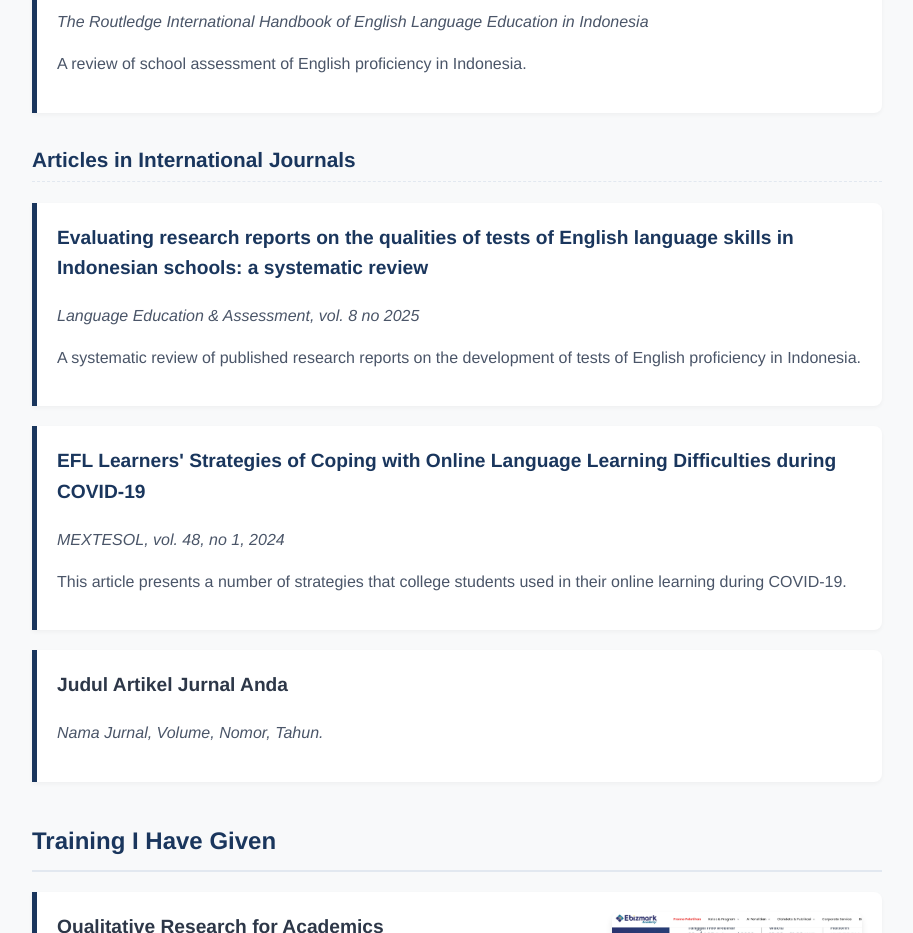
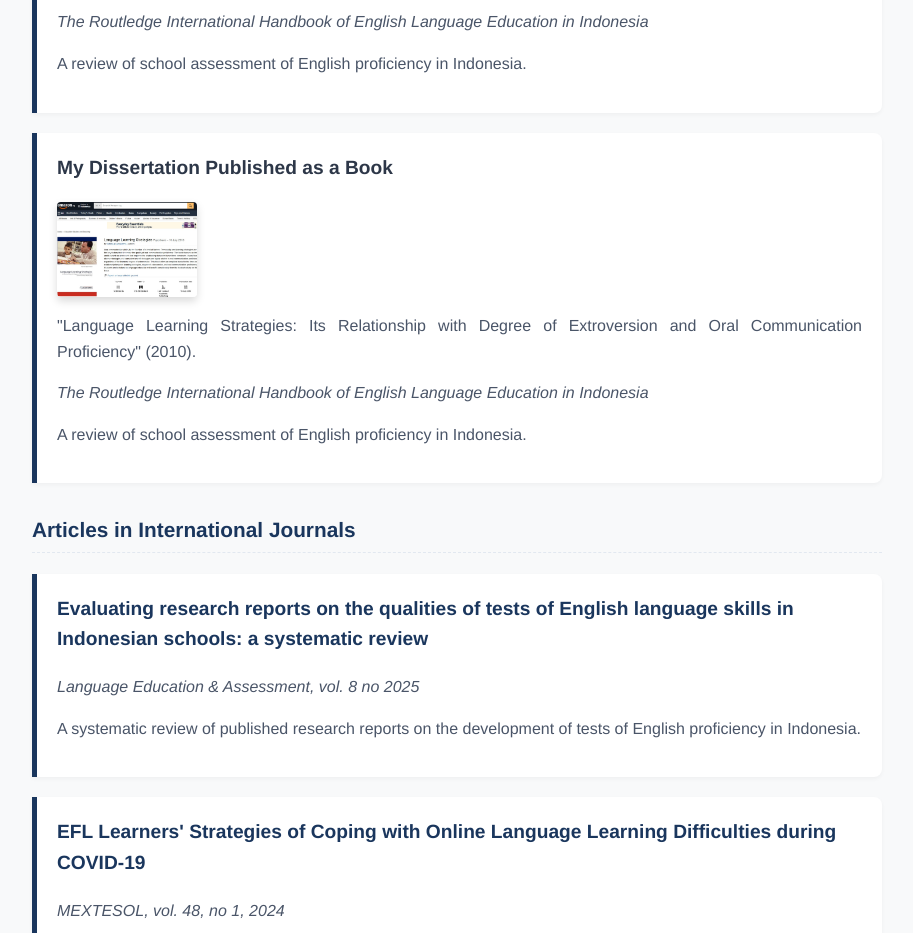
Before and after one commit to atis86/atis86.github.io, a plain HTML site: page index.html in a window 1280 px wide. Shown: the part 2940-3873 px from the top of the page, without its empty margins (183-1096 px from the left). Drawn offline with Linux system fonts and the light colour scheme.

Commit message:
Add dissertation publication section to index.html

```diff
--- a/index.html
+++ b/index.html
@@ -91,7 +91,15 @@
             <p>A  review of  school assessment of English proficiency in Indonesia.</p>
         </div>
 
+ <div class="portfolio-item">
+            <h3>My Dissertation Published as a Book</h3>
+             <img src="LANGUAGE LEARNING STRATEGIES.jpg" alt="Cover Buku Language Learning Strategies" style="max-width: 140px; height: auto; display: block; margin-bottom: 15px; border-radius: 4px; box-shadow: 0 4px 8px rgba(0,0,0,0.15);">
+            <p>"Language Learning Strategies: Its Relationship with Degree of Extroversion and Oral Communication Proficiency" (2010).</p>
 
+         </h3>
+           <p><em>The Routledge International Handbook of English Language Education in Indonesia</em></p>
+            <p>A  review of  school assessment of English proficiency in Indonesia.</p>
+        </div>
         <h3 style="color: #1a365d; margin-top: 30px; font-size: 1.3em; border-bottom: 1px dashed #e2e8f0; padding-bottom: 5px;">Articles in International Journals</h3>
 
         <div class="portfolio-item">
```
